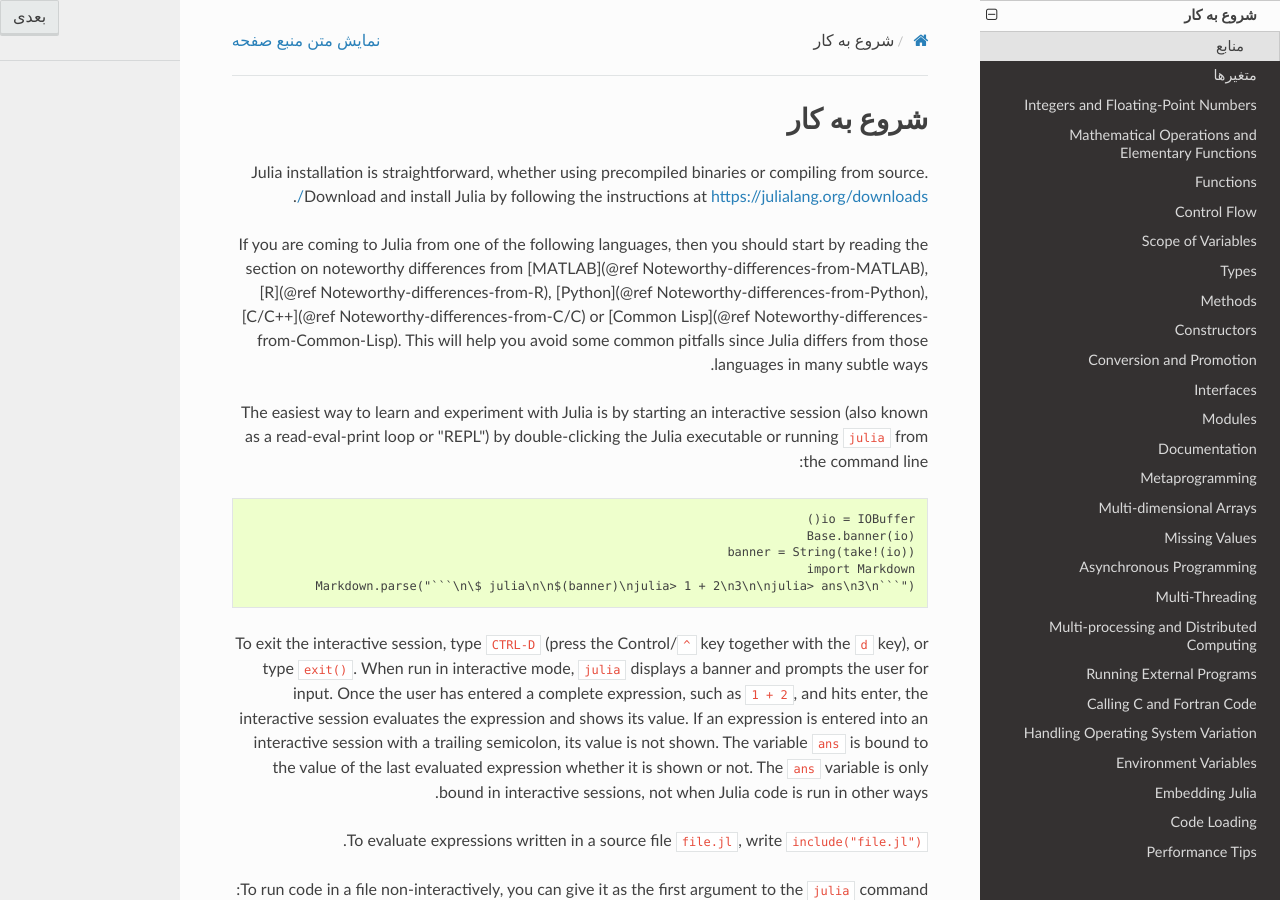
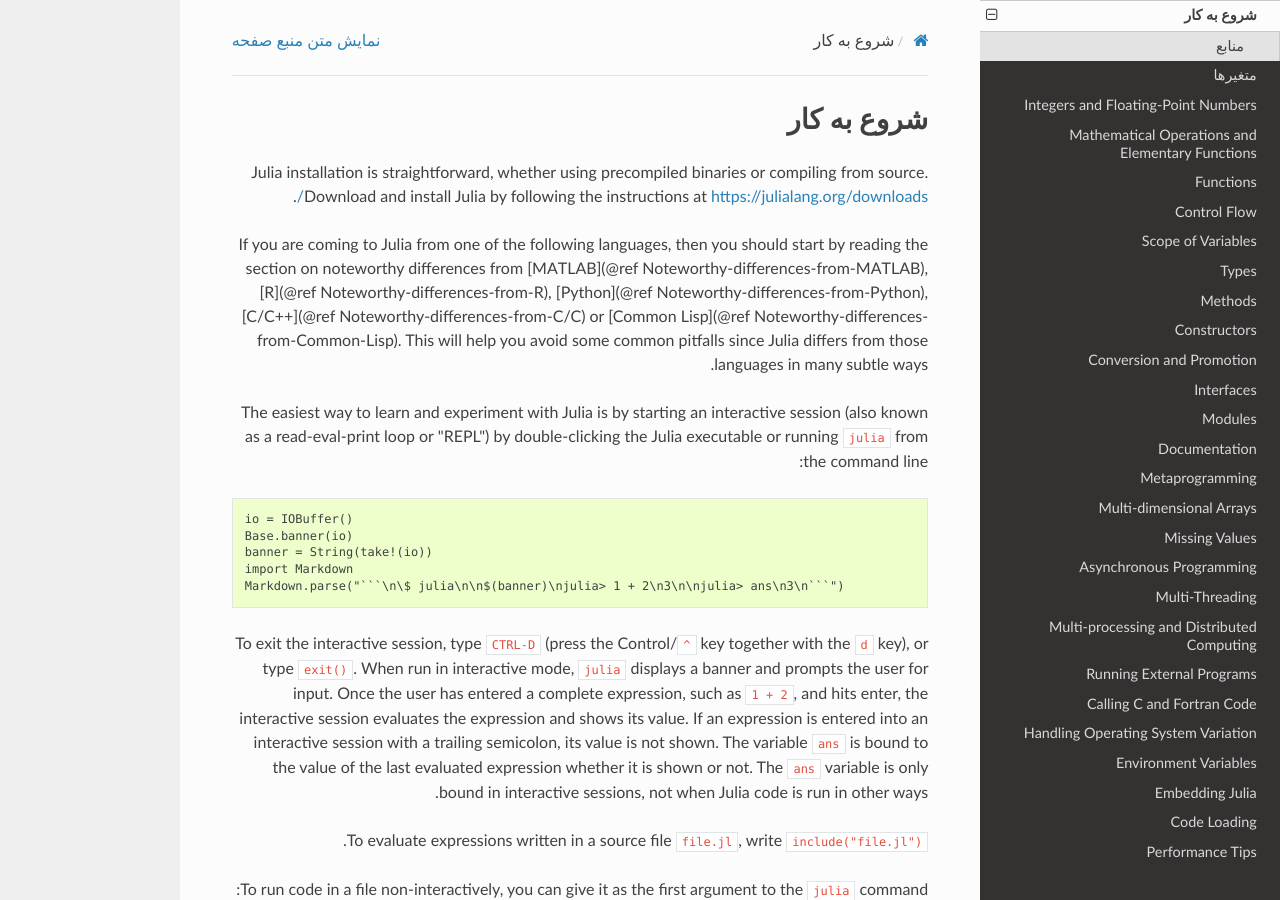
Before and after one commit to AppliedLinearAlgebra-Sharif/julia-docs, a Sphinx documentation site: the page built from docs/manual/getting-started.md, in a window 1280 px wide and 900 px high. Built offline with Sphinx 7.4.7 and the Read the Docs theme 2.0.0, drawn with Linux system fonts in a browser that asks for light colours; pages that are not in the unit, such as notebooks, are missing from menus.

Commit message:
fix-get-started

````diff
--- a/docs/manual/getting-started.md
+++ b/docs/manual/getting-started.md
@@ -1,5 +1,3 @@
-<div dir="rtl">
-
 # شروع به کار
 
 Julia installation is straightforward, whether using precompiled binaries or compiling from source.
@@ -11,6 +9,8 @@
 known as a read-eval-print loop or "REPL") by double-clicking the Julia executable or running
 `julia` from the command line:
 
+<div dir="ltr">
+
 ```@eval
 io = IOBuffer()
 Base.banner(io)
@@ -18,6 +18,8 @@
 import Markdown
 Markdown.parse("```\n\$ julia\n\n$(banner)\njulia> 1 + 2\n3\n\njulia> ans\n3\n```")
 ```
+
+</div>
 
 To exit the interactive session, type `CTRL-D` (press the Control/`^` key together with the `d` key), or type
 `exit()`. When run in interactive mode, `julia` displays a banner and prompts the user for input.
@@ -32,9 +34,13 @@
 To run code in a file non-interactively, you can give it as the first argument to the `julia`
 command:
 
+<div dir="ltr">
+
 ```
 $ julia script.jl arg1 arg2...
 ```
+
+</div>
 
 As the example implies, the following command-line arguments to `julia` are interpreted as
 command-line arguments to the program `script.jl`, passed in the global constant `ARGS`. The
@@ -43,6 +49,8 @@
 `julia` help output below) but `PROGRAM_FILE` will be empty. For example, to just print the
 arguments given to a script, you could do this:
 
+<div dir="ltr">
+
 ```
 $ julia -e 'println(PROGRAM_FILE); for x in ARGS; println(x); end' foo bar
 
@@ -50,7 +58,11 @@
 bar
 ```
 
+</div>
+
 Or you could put that code into a script and run it:
+
+<div dir="ltr">
 
 ```
 $ echo 'println(PROGRAM_FILE); for x in ARGS; println(x); end' > script.jl
@@ -60,11 +72,17 @@
 bar
 ```
 
+</div>
+
 The `--` delimiter can be used to separate command-line arguments intended for the script file from arguments intended for Julia:
+
+<div dir="ltr">
 
 ```
 $ julia --color=yes -O -- foo.jl arg1 arg2..
 ```
+
+</div>
 
 See also [Scripting](@ref man-scripting) for more information on writing Julia scripts.
 
@@ -80,6 +98,8 @@
 If you have code that you want executed whenever Julia is run, you can put it in
 `~/.julia/config/startup.jl`:
 
+<div dir="ltr">
+
 ```
 $ echo 'println("Greetings! 你好! 안녕하세요?")' > ~/.julia/config/startup.jl
 $ julia
@@ -88,6 +108,8 @@
 ...
 ```
 
+</div>
+
 Note that although you should have a `~/.julia` directory once you've run Julia for the
 first time, you may need to create the `~/.julia/config` folder and the
 `~/.julia/config/startup.jl` file if you use it.
@@ -95,9 +117,13 @@
 There are various ways to run Julia code and provide options, similar to those available for the
 `perl` and `ruby` programs:
 
+<div dir="ltr">
+
 ```
 julia [switches] -- [programfile] [args...]
 ```
+
+</div>
 
 A detailed list of all the available switches can be found at [Command-line Options](@ref
 command-line-options).
@@ -105,5 +131,3 @@
 ## منابع
 
 A curated list of useful learning resources to help new users get started can be found on the [learning](https://julialang.org/learning/) page of the main Julia web site.
-
-</div>
````
Also changed, not shown: docs/index.md (+0 -4 lines).
